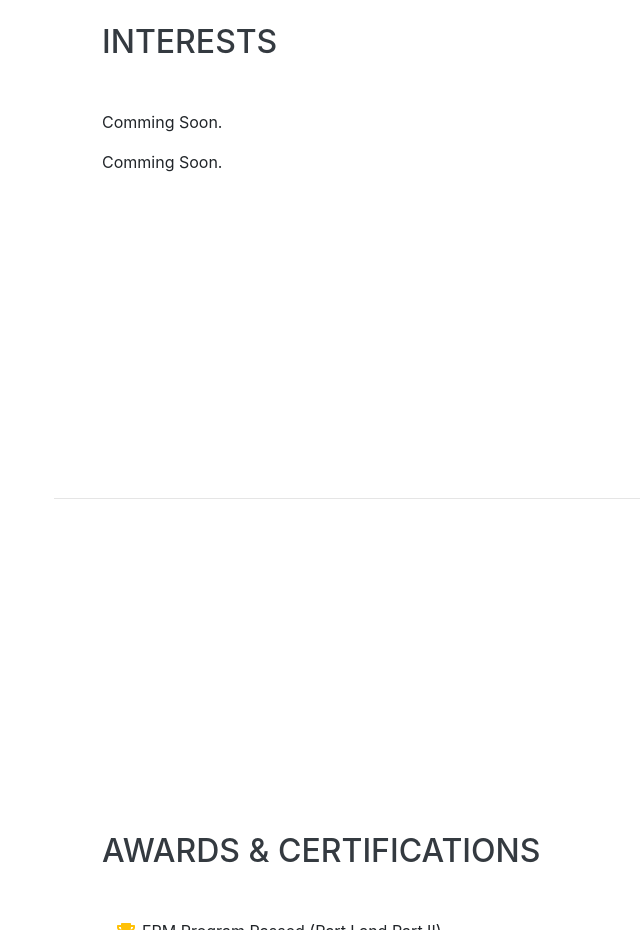
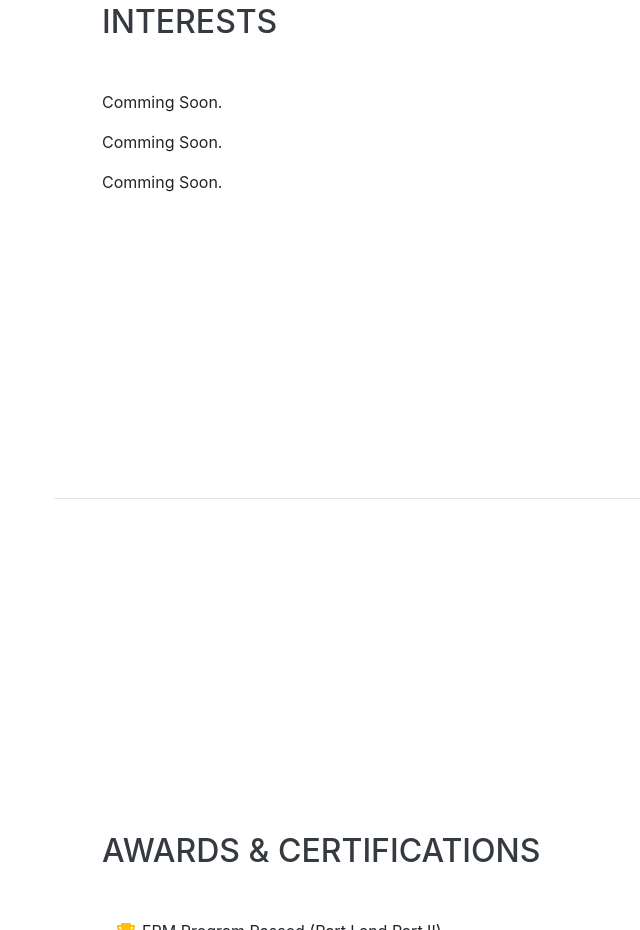
Before and after one commit to mitchgao/mitchgao.github.io, a website with bundled scripts: page index.html in a window 1280 px wide. Shown: the part 4032-4962 px from the top of the page, without its empty margins (218-858 px from the left). Built offline with nearby package versions, Linux system fonts and the light colour scheme; a web font is replaced by a local one.

Commit message:
interest add

```diff
--- a/index.html
+++ b/index.html
@@ -235,6 +235,7 @@
       <div class="w-100">
         <h2 class="mb-5">Interests</h2>
         <p> Comming Soon.</p>
+        <p> Comming Soon.</p>
         <p class="mb-0">Comming Soon.</p>
       </div>
     </section>
```
